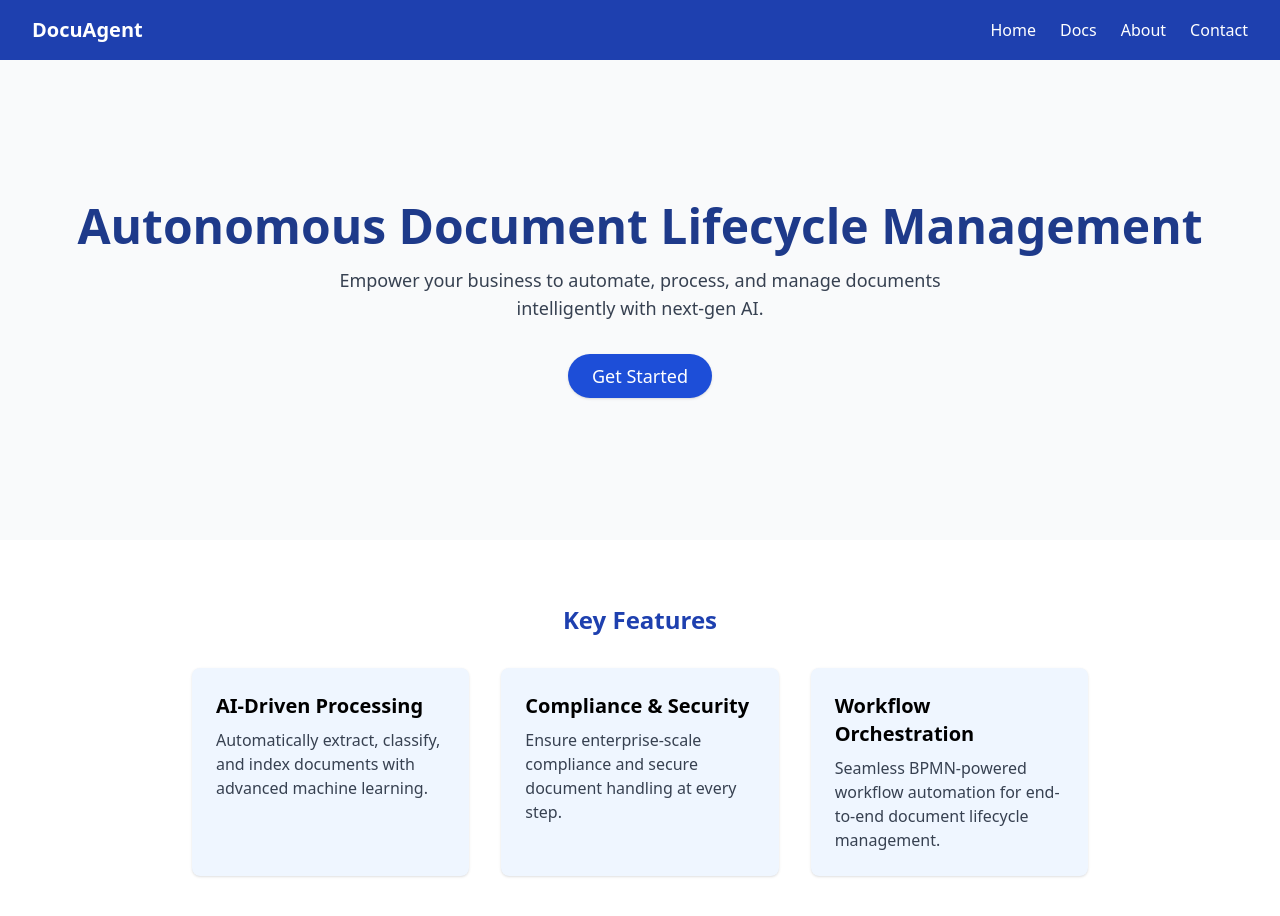
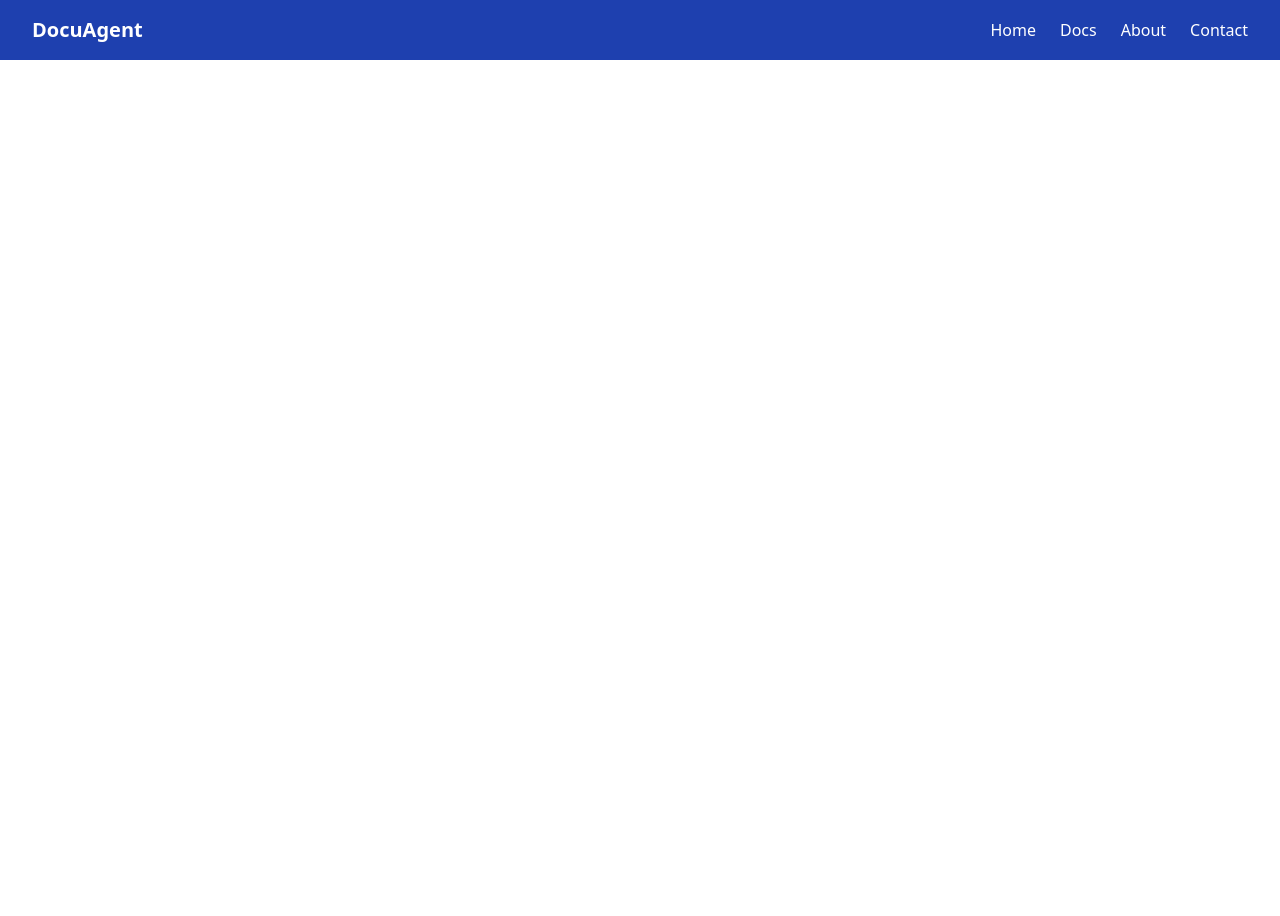
Before and after one commit to DocumentLifeManagement/DLM-gen-ai, a React (Vite) app in the folder frontend/: page / in a window 1280 px wide. Shown: the top 916 px of the page. After the commit the page ends 800 px from the top, so only its background shows below. Built offline with nearby package versions, Linux system fonts and the light colour scheme.

Commit message:
Removed hero,features form app.jsx

```diff
--- a/frontend/src/App.jsx
+++ b/frontend/src/App.jsx
@@ -7,8 +7,7 @@ function App() {
   return (
     <div>
       <Navbar />
-      <Hero />
-      <Features />
+
     </div>
   );
 }
```
